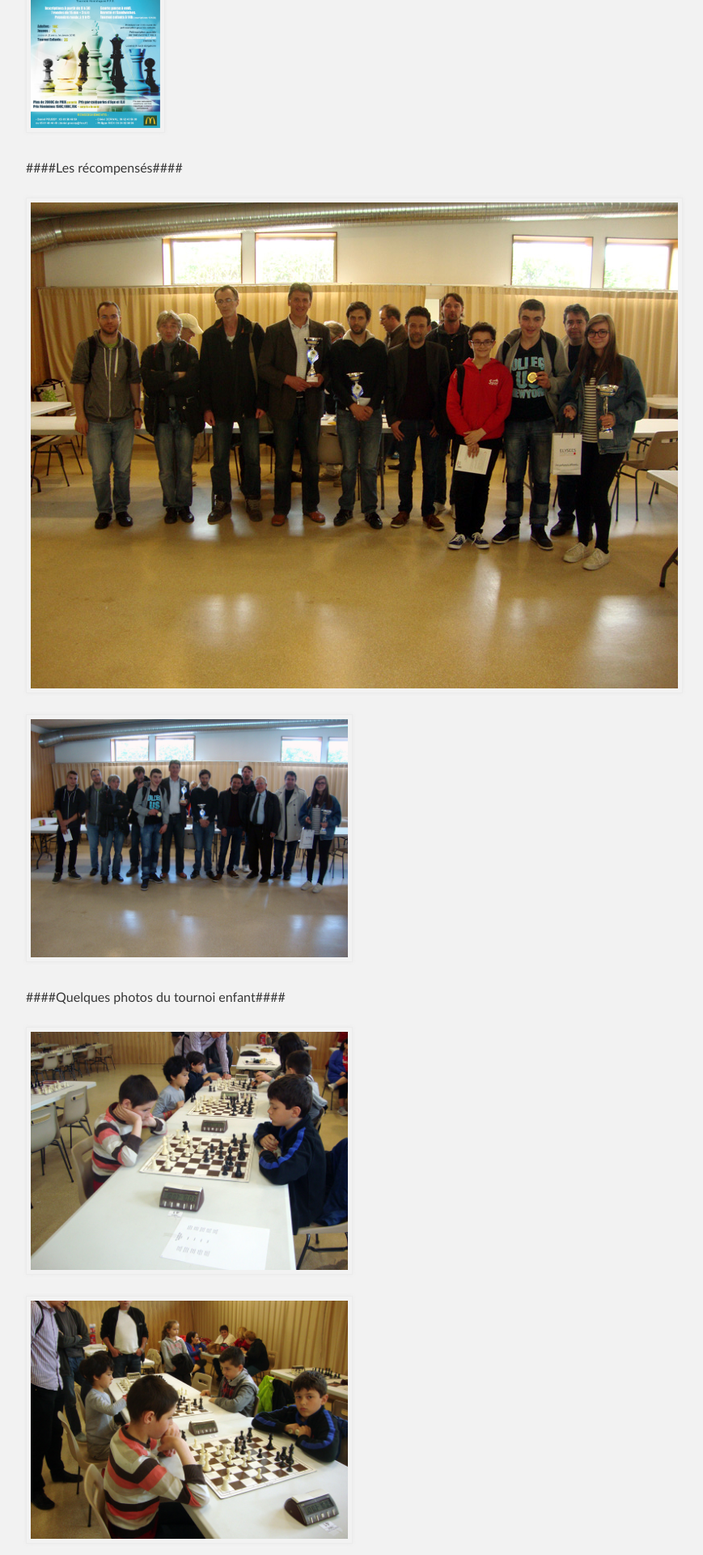
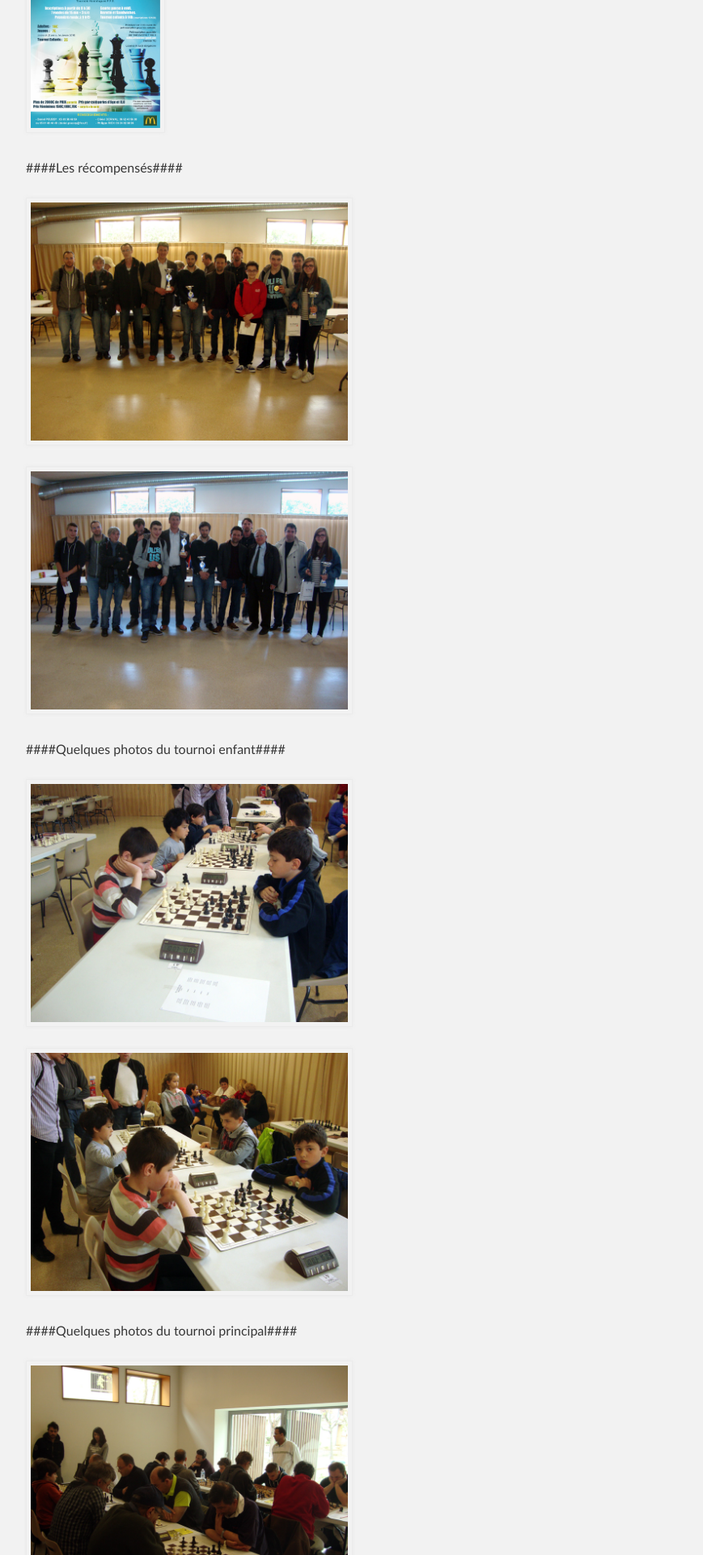
Before and after one commit to echiquier-villeneuve-tolosane/echiquier-villeneuve-tolosane.github.io, a Jekyll site: the page built from tournoi-roger-pelat.md, in a window 1280 px wide. Shown: the part 375-2295 px from the top of the page at 81% size, without its empty margins (208-1077 px from the left). Built offline with Jekyll 4.4.1, drawn with Linux system fonts in a browser that asks for light colours; nearby versions of some CDN libraries.

Commit message:
Updated tournoi-roger-pelat.md

```diff
--- a/tournoi-roger-pelat.md
+++ b/tournoi-roger-pelat.md
@@ -11,8 +11,7 @@
 
 ####Les récompensés####
 
-<img src="/photos/DSC09798.JPG" style="width: 490%;"/>
-<img src="/photos/DSC09804.JPG" style="width: 49%;"/>
+<img src="/photos/DSC09798.JPG" style="width: 49%;"/><img src="/photos/DSC09804.JPG" style="width: 49%;"/>
 
 ####Quelques photos du tournoi enfant####
 
```
